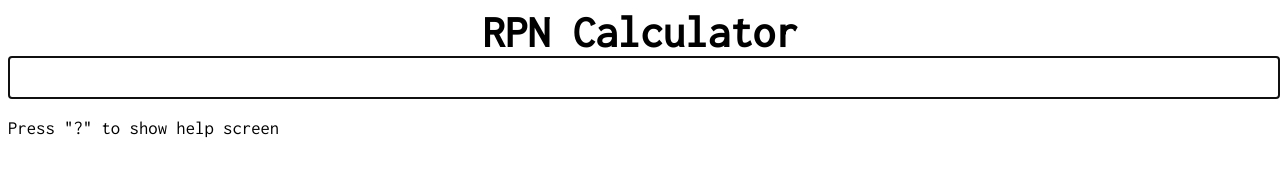
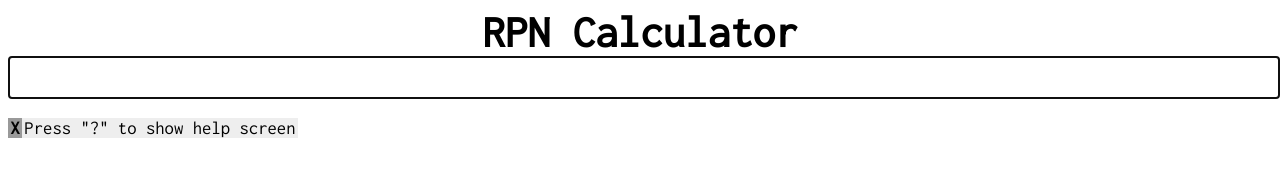
Before and after one commit to madewithlinux/joshua-wright.github.io.old-version, a plain HTML site: page rpn.html in a window 1280 px wide. Drawn offline with Linux system fonts and the light colour scheme.

Commit message:
improve help menu usability

```diff
--- a/css/rpn_2_0.css
+++ b/css/rpn_2_0.css
@@ -30,6 +30,18 @@ input {
 div#output {
     font-size: 35px;
     text-align: right;
+}
+
+#help_text_hide_button {
+    background: #999;
+    color: #000;
+    font-weight: bolder;
+    padding: 0 0.125em;
+    text-decoration: none;
+}
+#help_text {
+    background: #eee;
+    padding: 0 0.125em;
 }
 
 div.tree {
--- a/js/rpn_2_0.js
+++ b/js/rpn_2_0.js
@@ -10,6 +10,8 @@ var main_input_box = document.getElementById('input');
 var copy_button = document.getElementById("copy_button");
 var help_screen = document.getElementById("help_screen_container");
 var help_screen_tip = document.getElementById("help_popup");
+var help_text = document.getElementById("help_text");
+var help_text_hide_button = document.getElementById("help_text_hide_button");
 var do_unicode_replacement = document.getElementById("do_unicode_replacement");
 
 var class_container = "container";
@@ -50,6 +52,7 @@ var colors = [
     "rgb(158, 158, 158)",
     "rgb(96, 125, 139)"
 ];
+/*global math*/
 /*Unicode operator, ASCII operator, number of operands, color, priority, function(evaluator, stack) */
 // @formatter:off
 var bare_ops_table = [
@@ -188,7 +191,7 @@ function Node(value, children, idx_left, idx_right) {
             return v.evaluate();
         });
         return this.op.apply(stack);
-    }
+    };
 }
 Node.type_number = 0;
 Node.type_operator = 1;
@@ -297,7 +300,7 @@ function display_expression(node) {
         /*assume it's iterable*/
         node.forEach(function (v, i) {
             nodes.push(render_expression(v));
-        })
+        });
     }
     if (nodes.length > 0) {
         tree_root.innerHTML = "";
@@ -325,6 +328,14 @@ function toggle_help_visibility() {
         }, 1000 / 4);
     }
 }
+help_text.onclick = toggle_help_visibility;
+help_text_hide_button.onclick = function() {
+    help_screen_tip.style.opacity = 0;
+    setTimeout(function () {
+        help_screen_tip.style.display = "none";
+    }, 300);
+};
+
 function trim_last_char() {
     /*trim the character right behind the cursor*/
     var cursor_idx = main_input_box.selectionStart;
@@ -387,10 +398,6 @@ main_input_box.onkeyup = function (e) {
         /*question mark*/
         trim_last_char();
         toggle_help_visibility();
-        help_screen_tip.style.opacity = 0;
-        setTimeout(function () {
-            help_screen_tip.style.display = "none";
-        }, 300);
     } else if (e.keyCode == KEYCODE_R && e.shiftKey) {
         trim_last_char();
         /*we need to de-focus the input box, so we need to bakckup the cursor index*/
@@ -404,7 +411,7 @@ main_input_box.onkeyup = function (e) {
         output_hidden.style.display = "block";
         /*add the hidden output to the selection range*/
         range.selectNode(output_hidden);
-        d = window.getSelection();
+        var d = window.getSelection();
         /*remove whatever was selected before, because the selection must be contiguous*/
         d.removeAllRanges();
         /*select the selection object*/
@@ -476,5 +483,5 @@ main_input_box.onkeyup = function (e) {
 main_input_box.onkeyup({});
 /*make sure the output is always focused*/
 console.log(setInterval(function () {
-    main_input_box.focus()
+    main_input_box.focus();
 }, 100));
--- a/rpn.html
+++ b/rpn.html
@@ -21,7 +21,9 @@
                 data-clipboard-target="#output_hidden" style="display: none;">
         </button>
     </div>
-    <h3 id="help_popup">Press "?" to show help screen</h3>
+    <h3 id="help_popup">
+        <a id="help_text_hide_button" href="#">X</a><span id="help_text">Press "?" to show help screen</span>
+    </h3>
     <div class="tree" id="main_tree">
     </div>
     <div id="help_screen_container">
@@ -32,35 +34,35 @@
                     <tbody>
                     <tr>
                         <td><strong>+</strong></td>
-                        <td> addition</td>
+                        <td>addition</td>
                     </tr>
                     <tr>
                         <td><strong>−</strong></td>
-                        <td> subtraction</td>
+                        <td>subtraction</td>
                     </tr>
                     <tr>
                         <td><strong>* </strong>or<strong> ×</strong></td>
-                        <td> multiplication</td>
+                        <td>multiplication</td>
                     </tr>
                     <tr>
                         <td><strong>/ </strong>or<strong> ÷</strong></td>
-                        <td> division</td>
+                        <td>division</td>
                     </tr>
                     <tr>
                         <td><strong>%</strong></td>
-                        <td> modulo</td>
+                        <td>modulo</td>
                     </tr>
                     <tr>
                         <td><strong>\</strong></td>
-                        <td> reverse division</td>
+                        <td>reverse division</td>
                     </tr>
                     <tr>
                         <td><strong>sin</strong></td>
-                        <td> sine</td>
+                        <td>sine</td>
                     </tr>
                     <tr>
                         <td><strong>cos</strong></td>
-                        <td> cosine</td>
+                        <td>cosine</td>
                     </tr>
                     </tbody>
                 </table>
@@ -68,35 +70,35 @@
                     <tbody>
                     <tr>
                         <td><strong>tan</strong></td>
-                        <td> tangent</td>
+                        <td>tangent</td>
                     </tr>
                     <tr>
                         <td><strong>asin</strong></td>
-                        <td> arc sine</td>
+                        <td>arc sine</td>
                     </tr>
                     <tr>
                         <td><strong>acos</strong></td>
-                        <td> arc cosine</td>
+                        <td>arc cosine</td>
                     </tr>
                     <tr>
                         <td><strong>atan</strong></td>
-                        <td> arc tangent</td>
+                        <td>arc tangent</td>
                     </tr>
                     <tr>
                         <td><strong>abs</strong></td>
-                        <td> absolute value</td>
+                        <td>absolute value</td>
                     </tr>
                     <tr>
                         <td><strong>exp</strong></td>
-                        <td> e to power</td>
+                        <td>e to power</td>
                     </tr>
                     <tr>
                         <td><strong>10^</strong></td>
-                        <td> 10 to power</td>
+                        <td>10 to power</td>
                     </tr>
                     <tr>
                         <td><strong>2^</strong></td>
-                        <td> 2 to power</td>
+                        <td>2 to power</td>
                     </tr>
                     </tbody>
                 </table>
@@ -104,44 +106,42 @@
                     <tbody>
                     <tr>
                         <td><strong>^</strong></td>
-                        <td> power</td>
+                        <td>power</td>
                     </tr>
                     <tr>
                         <td><strong>ln</strong></td>
-                        <td> base e</td>
+                        <td>base e</td>
                     </tr>
                     <tr>
                         <td><strong>log</strong></td>
-                        <td> base 10</td>
+                        <td>base 10</td>
                     </tr>
                     <tr>
                         <td><strong>lg</strong></td>
-                        <td> base 2</td>
+                        <td>base 2</td>
                     </tr>
                     <tr>
                         <td><strong>!</strong></td>
-                        <td> factorial</td>
+                        <td>factorial</td>
                     </tr>
                     <tr>
                         <td><strong>C</strong></td>
-                        <td> combinations</td>
+                        <td>combinations</td>
                     </tr>
                     <tr>
                         <td><strong>P</strong></td>
-                        <td> permutations</td>
+                        <td>permutations</td>
                     </tr>
                     <tr>
                         <td><strong>atan2</strong></td>
-                        <td> arc tangent of (x,y)</td>
+                        <td>arc tangent of (x,y)</td>
                     </tr>
                     </tbody>
                 </table>
             </div>
             <br>
             <div class="block">
-
                 Keyboard Shortcuts:
-                <!--<div class="operator_table_container">-->
                 <table cellspacing="0">
                     <tbody>
                     <tr>
@@ -154,24 +154,20 @@
                     </tr>
                     </tbody>
                 </table>
-                <!--</div>-->
-                <!--<br>-->
             </div>
             <div class="block">
                 Constants:
-                <!--<div class="operator_table_container">-->
                 <table cellspacing="0" class="constants_table">
                     <tbody>
                     <tr>
-                        <td><strong>pi </strong></td>
+                        <td><strong>pi</strong></td>
                         <td>or</td>
-                        <td><strong> π</strong></td>
+                        <td><strong>π</strong></td>
                     </tr>
                     <tr>
-                        <td><strong>e </strong></td>
+                        <td><strong>e</strong></td>
                         <td>or</td>
-                        <td><strong> ℯ</strong></td>
-                        <!--<td>Show Help Screen</td>-->
+                        <td><strong>ℯ</strong></td>
                     </tr>
                     <tr>
                         <td><strong>inf </strong></td>
@@ -186,7 +182,6 @@
                     </tr>
                     </tbody>
                 </table>
-                <!--</div>-->
             </div>
             <div class="block">
                 <input type="checkbox" id="do_unicode_replacement" checked>
```
